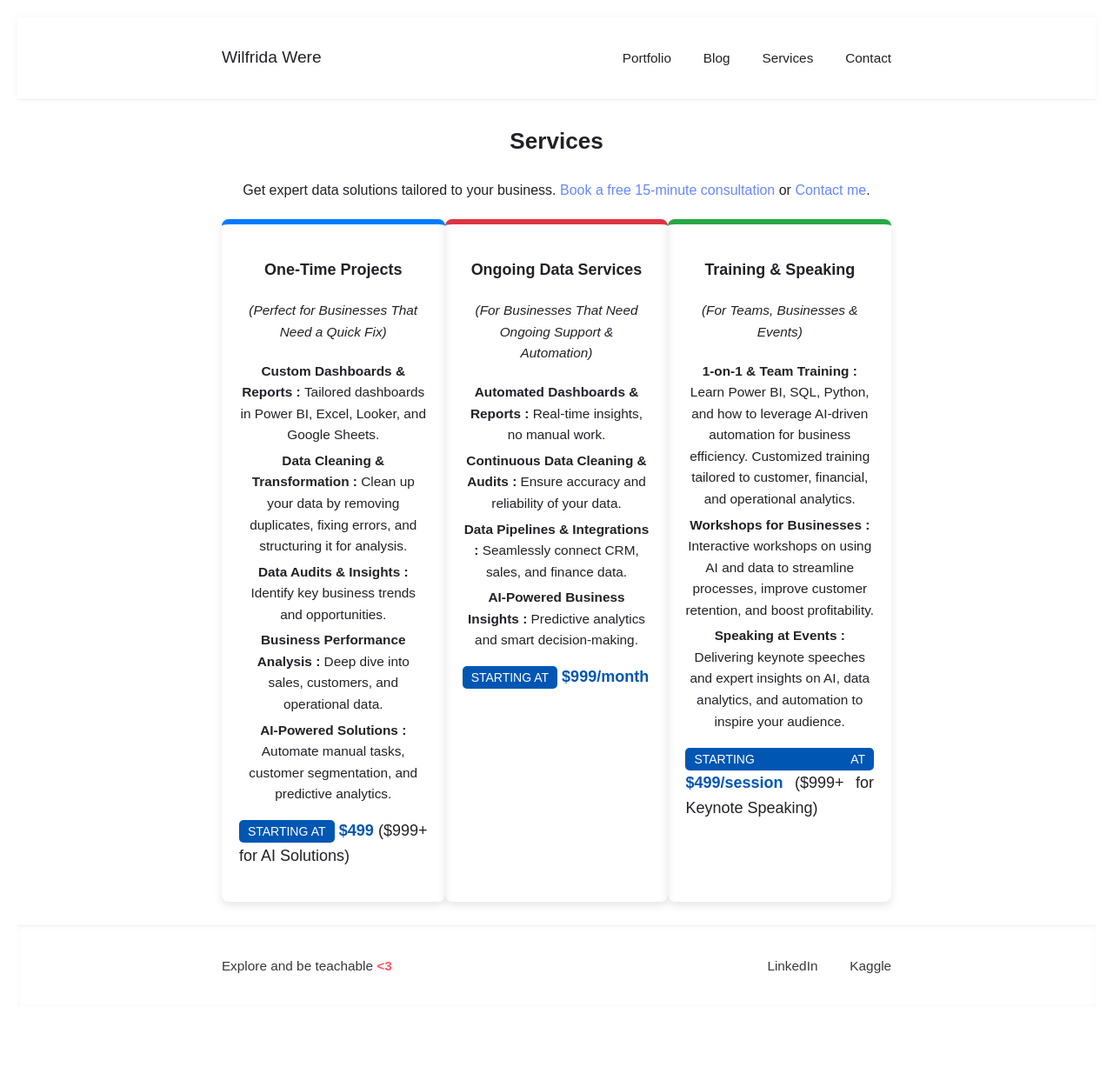
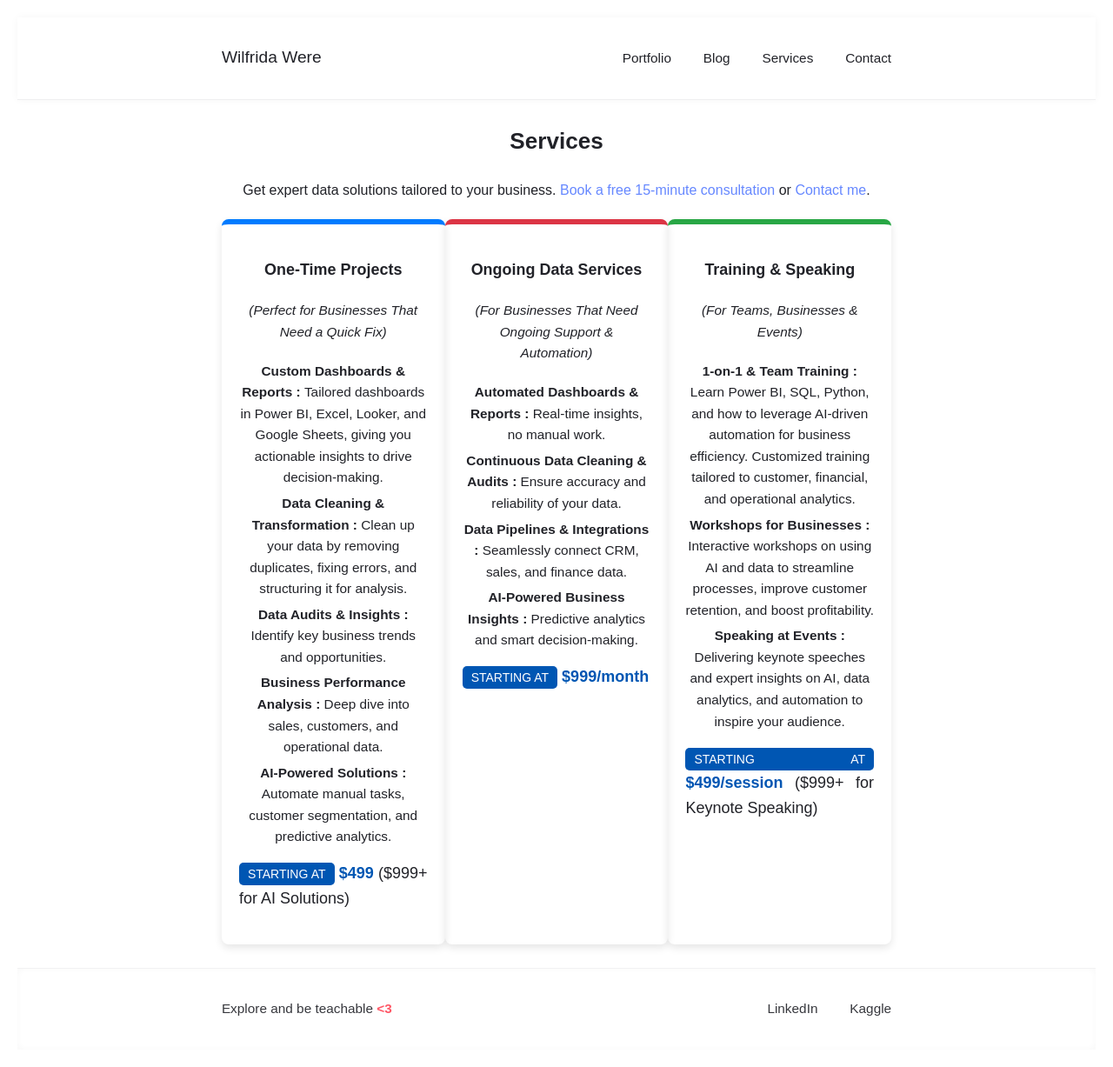
Before and after one commit to Wilfrida-Were/website, a Jekyll site: the page built from services.html, in a window 1280 px wide. Shown: the whole page at 87% size. Built offline with Jekyll 4.4.1, drawn with Linux system fonts in a browser that asks for light colours; before the commit the page ends 1178 px from its top, so only the background shows below that.

Commit message:
Update services.html

```diff
--- a/services.html
+++ b/services.html
@@ -17,7 +17,7 @@ title: "Services"
       <h3>One-Time Projects</h3>
       <h4>(<em>Perfect for Businesses That Need a Quick Fix</em>)</h4>
       <ul>
-          <li><strong>Custom Dashboards & Reports : </strong>Tailored dashboards in Power BI, Excel, Looker, and Google Sheets.</li>
+          <li><strong>Custom Dashboards & Reports : </strong>Tailored dashboards in Power BI, Excel, Looker, and Google Sheets, giving you actionable insights to drive decision-making.</li>
           <li><strong>Data Cleaning & Transformation : </strong>Clean up your data by removing duplicates, fixing errors, and structuring it for analysis.</li>
           <li><strong>Data Audits & Insights : </strong>Identify key business trends and opportunities.</li>
           <li><strong>Business Performance Analysis : </strong>Deep dive into sales, customers, and operational data.</li>
```
